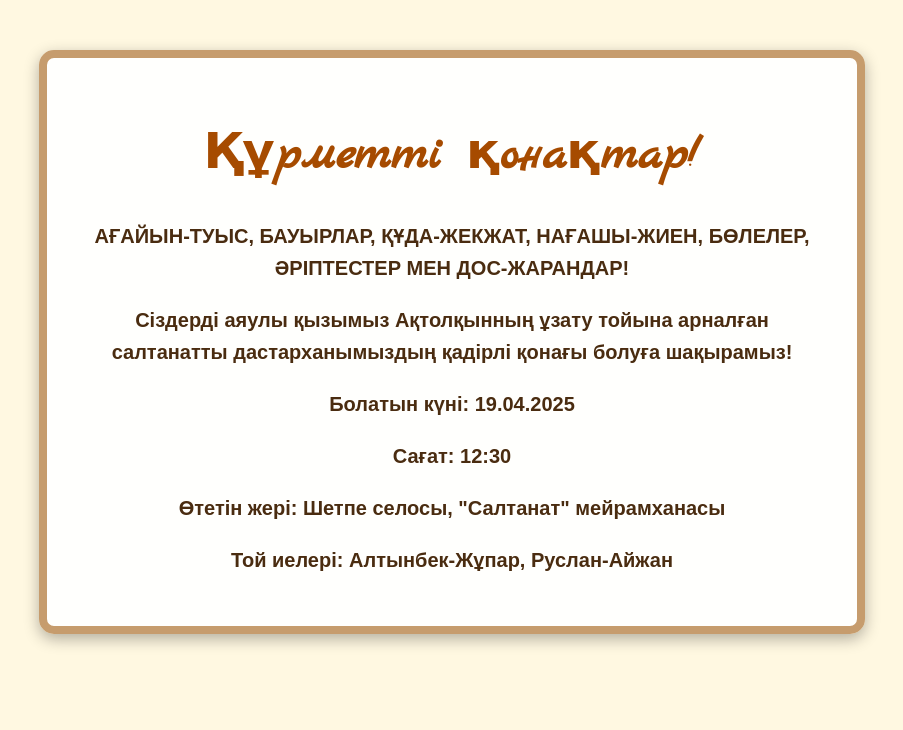
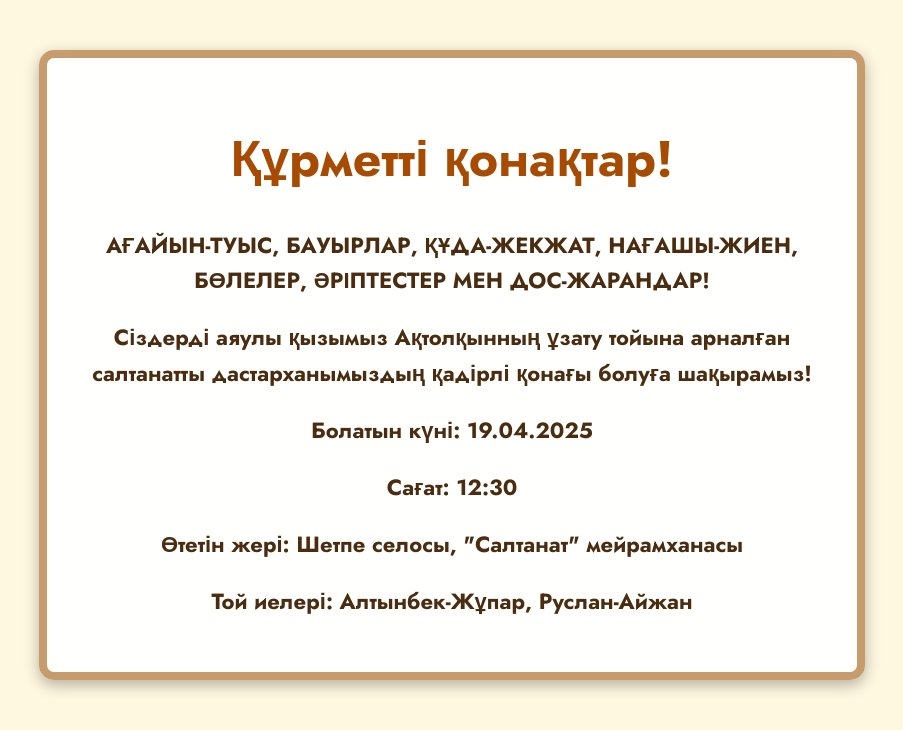
Before and after one commit to Ekon0/uzatu_toi, a plain HTML site: page index.html in a window 1280 px wide. Shown: the whole page, without its empty margins (188-1091 px from the left). Drawn offline with Linux system fonts and the light colour scheme.

Commit message:
Update style.css

```diff
--- a/style.css
+++ b/style.css
@@ -1,7 +1,7 @@
-@import url('https://fonts.googleapis.com/css2?family=Marck+Script&family=Noto+Sans+KZ:wght@400;700&display=swap');
+@import url('https://fonts.googleapis.com/css2?family=Jost:wght@400;700&display=swap');
 
 body {
-    font-family: 'Noto Sans KZ', sans-serif;
+    font-family: 'Jost', sans-serif;
     background-color: #fff8e1; /* Жұмсақ таза фон */
     text-align: center;
     color: #4a2c10;
@@ -22,7 +22,6 @@ body {
 
 /* Тақырып анимациясы (ұлғайып шығады) */
 h1 {
-    font-family: 'Marck Script', cursive;
     font-size: 50px;
     color: #a64b00;
     opacity: 0;
@@ -32,7 +31,7 @@ h1 {
 
 /* Мәтін анимациясы (бір-бірден толқын тәрізді пайда болады) */
 p {
-    font-size: 20px;
+    font-size: 22px;
     line-height: 1.6;
     font-weight: bold;
     opacity: 0;
@@ -46,7 +45,7 @@ p:nth-child(4) { animation-delay: 1.5s; }
 /* Той уақыты мен орны (аздап айналып көрінеді) */
 .details {
     margin-top: 20px;
-    font-size: 22px;
+    font-size: 24px;
     font-weight: bold;
     opacity: 0;
     transform: rotate(-5deg);
```
